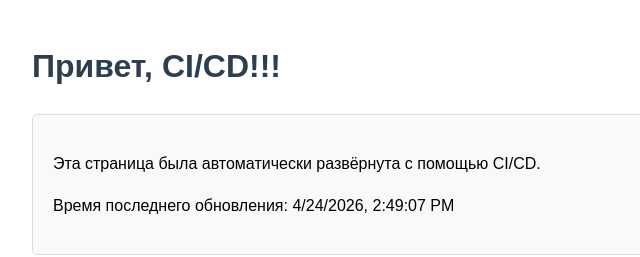
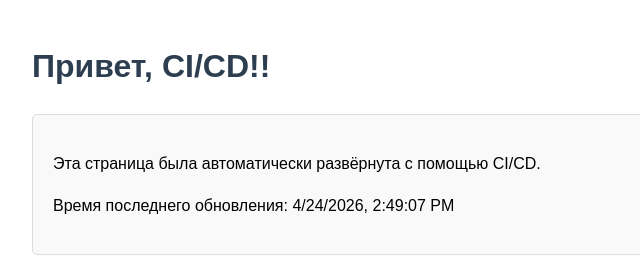
Before and after one commit to SergeiShirkin/mlops_test, a plain HTML site: page index.html in a window 1280 px wide. Shown: the full height of the page, 208-848 px from the left. Drawn offline with Linux system fonts and the light colour scheme.

Commit message:
Update index.html

```diff
--- a/index.html
+++ b/index.html
@@ -22,7 +22,7 @@
     </style>
 </head>
 <body>
-    <h1>Привет, CI/CD!!!</h1>
+    <h1>Привет, CI/CD!!</h1>
     <div class="container">
         <p>Эта страница была автоматически развёрнута с помощью CI/CD.</p>
         <p>Время последнего обновления: <span id="timestamp"></span></p>
```
